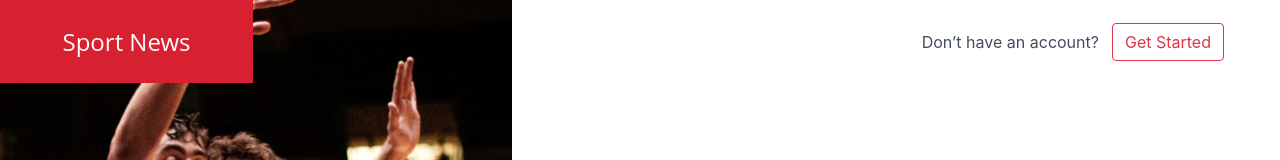
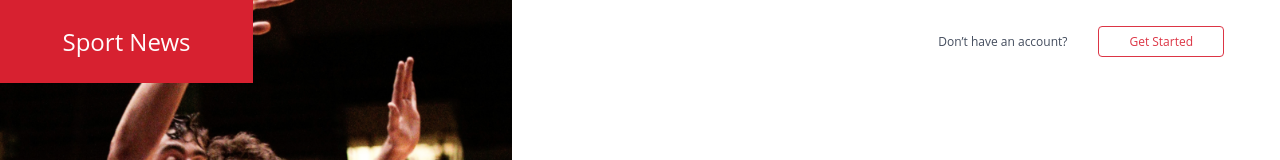
Before and after one commit to anna-kuzii/girls-sport-news, a React (Create React App) app in the folder client/: page / in a window 1280 px wide. Shown: the top 160 px of the page. Built offline with nearby package versions, Linux system fonts and the light colour scheme.

Commit message:
fix lint

```diff
--- a/client/src/components/UnathourizedLayout/index.scss
+++ b/client/src/components/UnathourizedLayout/index.scss
@@ -54,6 +54,15 @@
   .btn-wrapper {
     margin-right: 56px;
 
+    .btn {
+      padding-right: 30px;
+      padding-left: 30px;
+      font-family: $sans-regular;
+      font-size: 12px;
+      font-style: normal;
+      line-height: 17px;
+    }
+
     .btn-link {
       color: $river-bed;
     }
```
